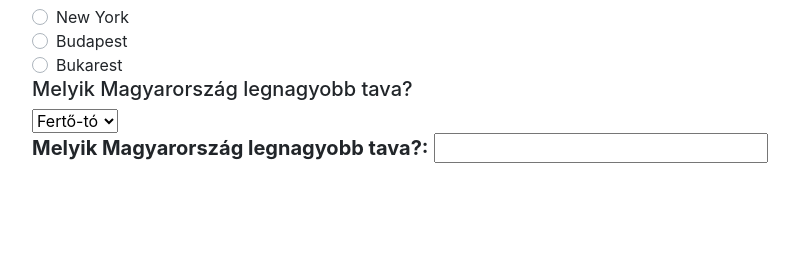
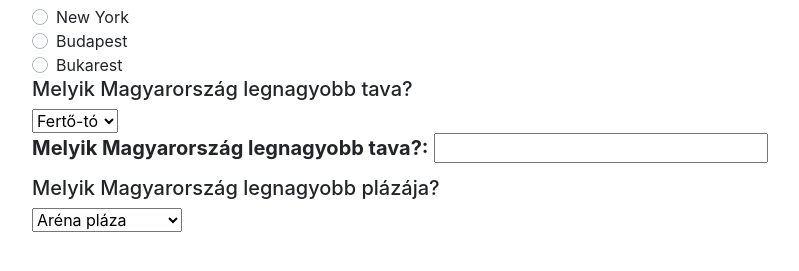
Before and after one commit to danii10/Doga0222, a plain HTML site: page index.html in a window 1280 px wide. Shown: the part 73-344 px from the top of the page, without its empty margins (53-852 px from the left). Drawn offline with nearby package versions, Linux system fonts and the light colour scheme.

Commit message:
ötödik

```diff
--- a/index.html
+++ b/index.html
@@ -5,7 +5,7 @@
     <meta http-equiv="X-UA-Compatible" content="IE=edge">
     <meta name="viewport" content="width=device-width, initial-scale=1.0">
     <link rel="stylesheet" href="https://cdn.jsdelivr.net/npm/bootstrap@4.6.1/dist/css/bootstrap.min.css" integrity="sha384-zCbKRCUGaJDkqS1kPbPd7TveP5iyJE0EjAuZQTgFLD2ylzuqKfdKlfG/eSrtxUkn" crossorigin="anonymous">
-    <title>Document</title>
+    <title>Kvíz</title>
 </head>
 <body>
     <div class="container">
@@ -38,6 +38,17 @@
         <input type="text" size="21" name="nev" id="nev" required maxlength="20">
       </p>
 
+      <p class="h5">Melyik Magyarország legnagyobb plázája?</p>
+      <select Name="tavak">
+       <option>Aréna pláza</option>
+       <option>Árkád</option>
+       <option>Tatabányai pláza</option>
+    </select>
+
+
+
+
+
     </div>
 </body>
 </html>
```
